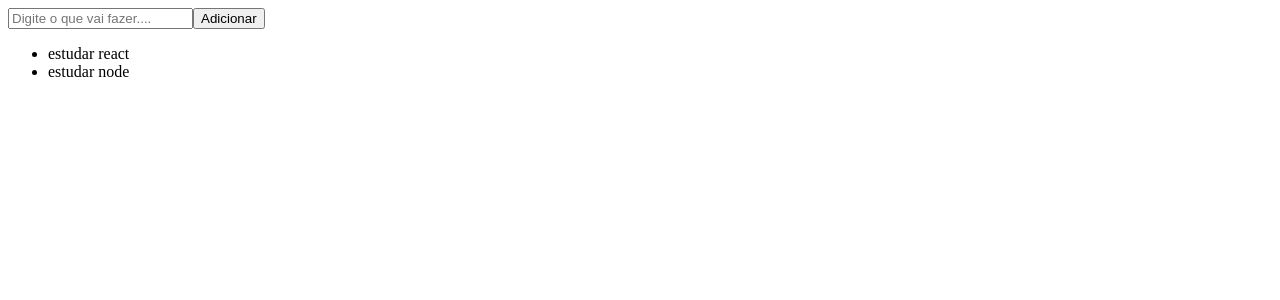
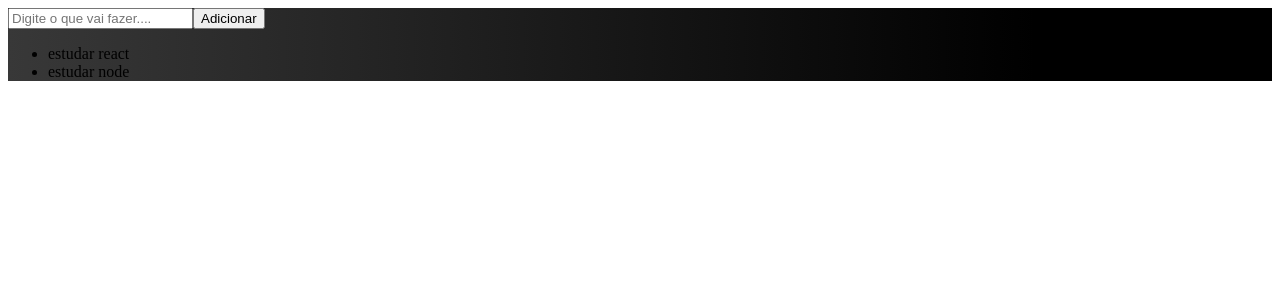
Before and after one commit to Eduardo220898/my-first-project-react, a React (Vite) app: page / in a window 1280 px wide. Shown: the top 300 px of the page. Built offline with nearby package versions, Linux system fonts and the light colour scheme.

Commit message:
StartStyles

```diff
--- a/package.json
+++ b/package.json
@@ -12,6 +12,7 @@
   "dependencies": {
     "react": "^19.2.0",
     "react-dom": "^19.2.0",
+    "styled-components": "^6.3.9",
     "uuid": "^13.0.0"
   },
   "devDependencies": {
--- a/src/App.jsx
+++ b/src/App.jsx
@@ -1,21 +1,26 @@
 import { useState } from 'react';
 import  {  v4  as  uuidv4  }  from  'uuid' ;
+import { Container } from './styles';
+
 
 
 function App() {
 
   const [list, setList] = useState([{id: uuidv4(), text: 'estudar react'}, {id: uuidv4(), text: 'estudar node'}]);
+   const [imputTask, setImputTask] =useState('');
+
 
 
   function inputMudou(event) {
-    console.log(event.target.value)
+    setImputTask(event.target.value)
   }
 
   function clickBotao() {
-    console.log('Clicou no botão')
+   setList([...list, {id: uuidv4(), text: imputTask}])
+
   }
   return (
-    <div>
+    <Container>
       <input onChange={inputMudou} placeholder='Digite o que vai fazer....' />
       <button onClick={clickBotao}>Adicionar</button>
 
@@ -26,7 +31,7 @@ function App() {
         ))}
 
       </ul>
-    </div>
+    </Container>
 
 
 
--- /dev/null
+++ b/src/styles.js
@@ -0,0 +1,8 @@
+import styled from "styled-components"; 'styled-components';
+
+ export const Container = styled.div`
+
+background: linear-gradient(90deg, #383838 0%, #000000 81.25%);
+
+
+`
```
Also changed, not shown: 1 other file (tests, documents, lock files or other folders).
